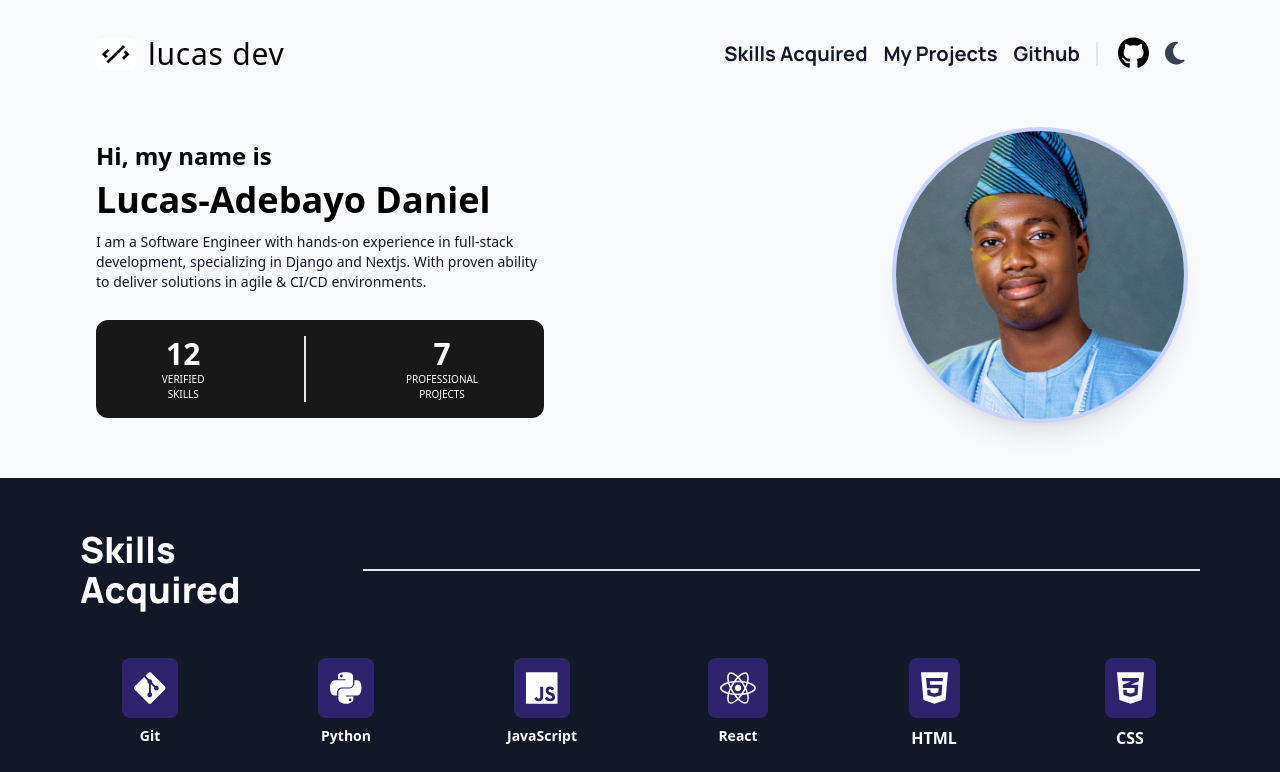
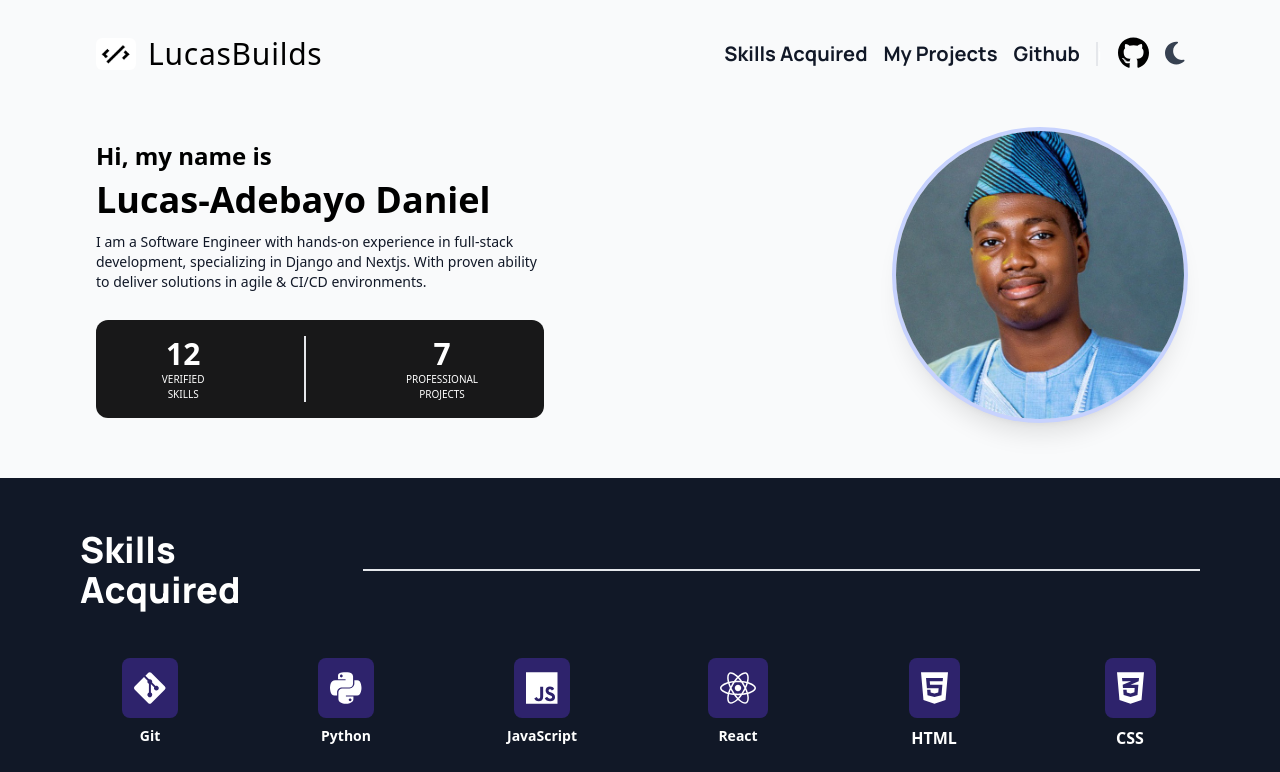
Before and after one commit to coollad49/lucas-dev-portfolio, a React (Vite) app: page / in a window 1280 px wide. Shown: the top 772 px of the page. Built offline with nearby package versions, Linux system fonts and the light colour scheme.

Commit message:
update logo

```diff
--- a/src/components/Logo.jsx
+++ b/src/components/Logo.jsx
@@ -4,7 +4,7 @@ const Logo = () => {
   return (
     <div className="dark:text-white flex space-x-3 items-center py-5">
         <img src={assets.code} alt="" className="w-10 rounded-md"/>
-        <h2 className="text-3xl font-medium  hidden md:block tracking-wide ">lucas dev</h2>
+        <h2 className="text-3xl font-medium  hidden md:block tracking-wide ">LucasBuilds</h2>
     </div>
 
   )
```
